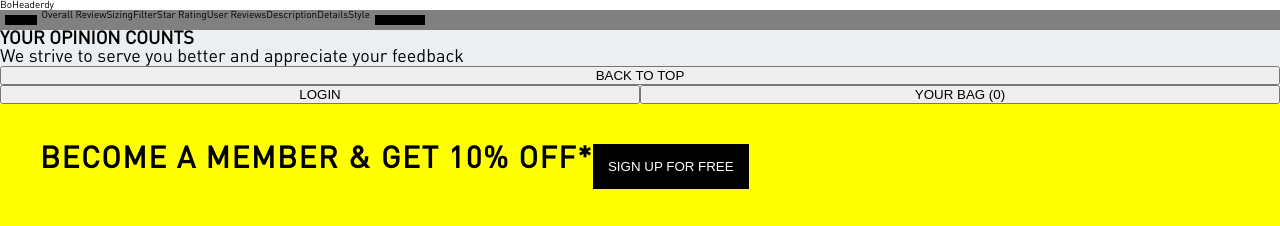
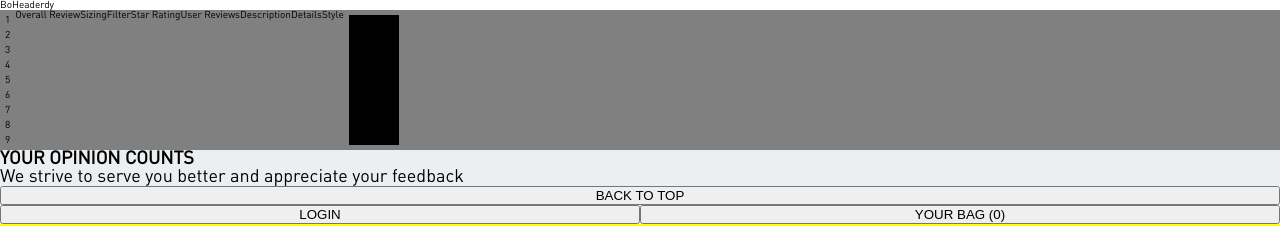
Before and after one commit to FrontEndForceTeam/AdidasFEC, a React (Vite) app in the folder client/: page / in a window 1280 px wide. Shown: the top 226 px of the page. Built offline with nearby package versions, Linux system fonts and the light colour scheme.

Commit message:
started gallery

```diff
--- a/client/src/components/Body/Gallery/Gallery.jsx
+++ b/client/src/components/Body/Gallery/Gallery.jsx
@@ -1,5 +1,41 @@
 import styles from "./Gallery.module.css";
 
 export default function Gallery() {
-  return <div className={styles["gallery-container"]}>Gallery</div>
+  const testArray = [1, 2, 3, 4, 5, 6, 7, 8, 9];
+  return (
+    <div id="gallery">
+      {testArray.map((image) => {
+        return <ProductImage image={image} />;
+      })}
+    </div>
+  );
 }
+
+function ProductImage(props) {
+  return (
+    <div className={styles["gallery-container"]}>
+      {props.image}
+      <img className={styles["image"]}></img>
+    </div>
+  );
+}
+
+function ProductVideo(props) {
+  return (
+    <div>
+      <video
+        loop=""
+        playsInline=""
+        src={props.url}
+        onClick={(e) => {
+          pauseVideo(e);
+        }}
+        id="video-item"
+      ></video>
+    </div>
+  );
+}
+
+function pauseVideo(e) {
+  console.log("pause video");
+}
--- a/client/src/components/Body/Gallery/Gallery.module.css
+++ b/client/src/components/Body/Gallery/Gallery.module.css
@@ -1,4 +1,7 @@
+#gallery {
+  display: flex;
+  flex-direction: row;
+}
 .gallery-container {
-    background-color: black;
-    margin: 5px;
+  margin: 5px;
 }
```
